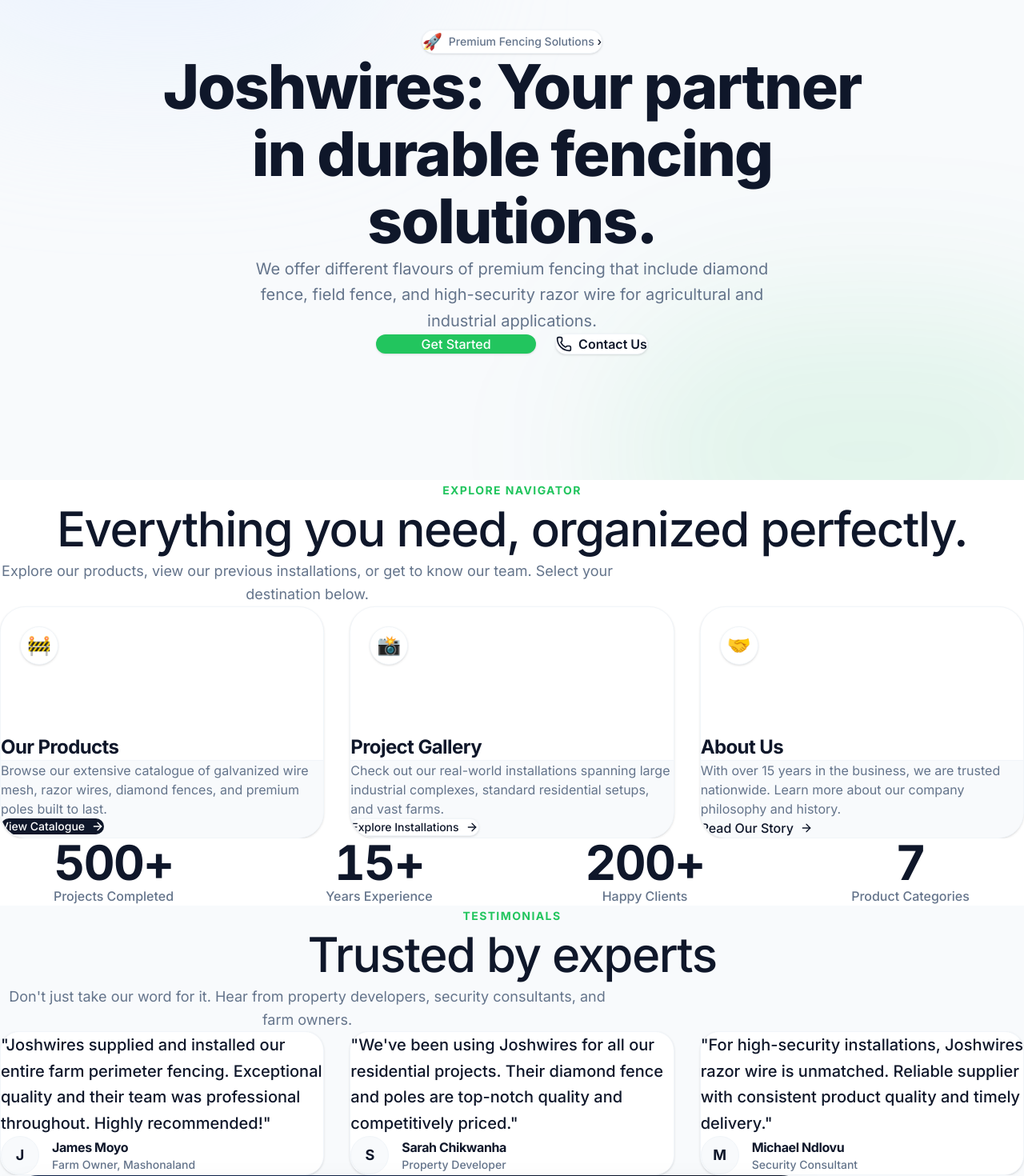
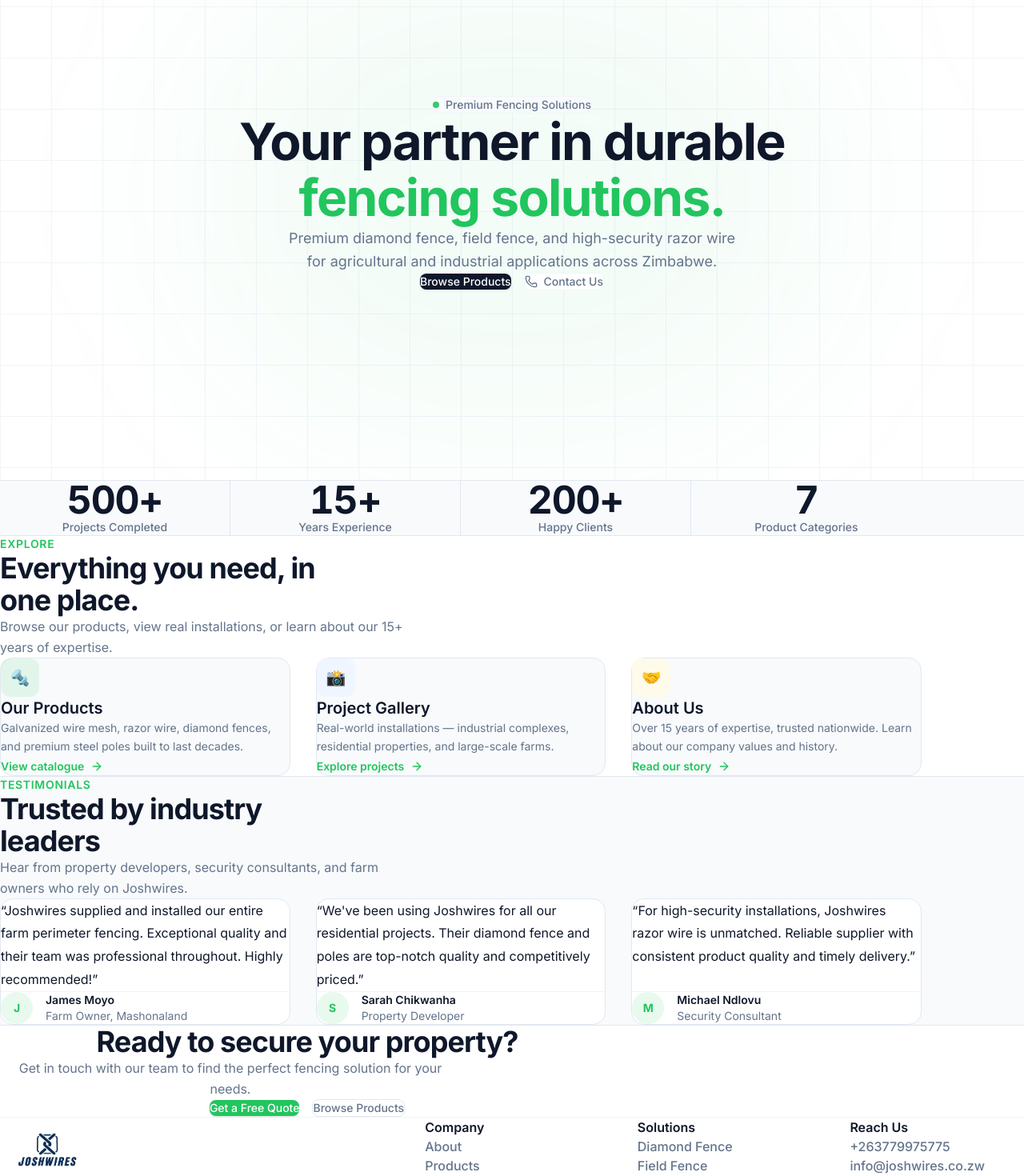
Before and after one commit to tinoe0404/job-wires, a Next.js app: page / in a window 1280 px wide. Shown: the part 120-1590 px from the top of the page at 80% size. Built offline with nearby package versions, Linux system fonts and the light colour scheme.

Commit message:
refactor: redesign hero section and testimonial cards with updated typography and layout styles

```diff
--- a/app/page.tsx
+++ b/app/page.tsx
@@ -1,162 +1,177 @@
 "use client";
 
-import Image from "next/image";
 import Link from "next/link";
 import { ArrowRight, Phone } from "lucide-react";
 import { stats, testimonials } from "@/lib/data";
-import SectionTitle from "@/components/SectionTitle";
-import StatsCounter from "@/components/StatsCounter";
 import TestimonialCard from "@/components/TestimonialCard";
 import CTABanner from "@/components/CTABanner";
 import FadeIn from "@/components/ui/FadeIn";
 
 export default function HomePage() {
   return (
-    <>
-      {/* ======================== HERO SECTION ======================== */}
-      <section className="relative min-h-[90vh] flex flex-col items-center justify-center pt-32 pb-20 overflow-hidden bg-[var(--color-surface-muted)]">
-        <div className="absolute top-[-20%] left-[-10%] w-[50%] h-[50%] bg-blue-100/40 rounded-full blur-[100px] pointer-events-none" />
-        <div className="absolute bottom-[-20%] right-[-10%] w-[50%] h-[50%] bg-[var(--color-accent)]/10 rounded-full blur-[100px] pointer-events-none" />
+    <div className="bg-white">
+      {/* ═══════════════════════ HERO ═══════════════════════ */}
+      <section className="relative min-h-[90vh] flex flex-col items-center justify-center pt-40 pb-32 overflow-hidden">
+        {/* Subtle grid background */}
+        <div className="absolute inset-0 bg-[linear-gradient(to_right,#f1f5f9_1px,transparent_1px),linear-gradient(to_bottom,#f1f5f9_1px,transparent_1px)] bg-[size:4rem_4rem] pointer-events-none" />
+        <div className="absolute top-1/2 left-1/2 -translate-x-1/2 -translate-y-1/2 w-[800px] h-[600px] bg-[var(--color-accent)]/5 rounded-full blur-[120px] pointer-events-none" />
 
-        <div className="max-w-5xl w-full mx-auto px-4 sm:px-6 lg:px-8 relative z-10 text-center flex flex-col items-center">
+        <div className="max-w-3xl w-full mx-auto px-6 relative z-10 text-center flex flex-col items-center">
           <FadeIn delay={0.1}>
-            <div className="inline-flex items-center gap-2 px-4 py-1.5 rounded-full bg-white border border-[var(--color-border)] mb-8 shadow-sm">
-              <span className="text-xl">🚀</span>
-              <span className="text-[var(--color-muted)] text-sm font-medium pr-1">
-                Premium Fencing Solutions <span className="text-[var(--color-primary)] ml-1">&rsaquo;</span>
-              </span>
+            <div className="inline-flex items-center gap-2 px-4 py-1.5 rounded-full bg-[var(--color-surface-muted)] border border-[var(--color-border)] mb-8">
+              <div className="w-2 h-2 rounded-full bg-[var(--color-accent)] animate-pulse" />
+              <span className="text-[var(--color-muted)] text-sm font-medium">Premium Fencing Solutions</span>
             </div>
           </FadeIn>
 
           <FadeIn delay={0.2}>
-            <h1 className="text-[clamp(2.5rem,6vw,5rem)] font-sans text-[var(--color-primary)] font-extrabold tracking-tight leading-[1.1] mb-6 max-w-4xl">
-              Joshwires: Your partner in durable fencing solutions.
+            <h1 className="text-[clamp(2.25rem,5vw,4.5rem)] font-sans text-[var(--color-primary)] font-bold tracking-tight leading-[1.1] mb-6">
+              Your partner in durable
+              <br />
+              <span className="text-[var(--color-accent)]">fencing solutions.</span>
             </h1>
           </FadeIn>
 
           <FadeIn delay={0.3}>
-            <p className="text-lg md:text-xl text-[var(--color-muted)] font-sans font-normal leading-relaxed max-w-2xl mx-auto mb-10">
-              We offer different flavours of premium fencing that include diamond fence, field fence, and high-security razor wire for agricultural and industrial applications.
+            <p className="text-lg text-[var(--color-muted)] font-sans leading-relaxed max-w-xl mx-auto mb-12">
+              Premium diamond fence, field fence, and high-security razor wire for agricultural and industrial applications across Zimbabwe.
             </p>
           </FadeIn>
 
-          <FadeIn delay={0.4} className="flex flex-col sm:flex-row items-center justify-center gap-6 mt-4">
+          <FadeIn delay={0.4} className="flex flex-col sm:flex-row items-center justify-center gap-4">
             <Link
               href="/products"
-              className="w-full sm:w-auto bg-[var(--color-accent)] text-white font-sans font-medium px-8 py-3.5 text-base rounded-full hover:bg-green-600 transition-colors shadow-sm min-w-[200px]"
+              className="bg-[var(--color-primary)] text-white font-sans font-medium px-7 py-3 text-sm rounded-lg hover:bg-slate-800 transition-colors shadow-sm"
             >
-              Get Started
+              Browse Products
             </Link>
             <Link
               href="/contact"
-              className="w-full sm:w-auto text-[var(--color-primary)] bg-white border border-[var(--color-border)] font-sans font-semibold px-4 py-3.5 text-base rounded-full hover:border-slate-400 hover:shadow-sm shadow-sm transition-all flex items-center justify-center gap-2"
+              className="text-[var(--color-muted)] bg-white border border-[var(--color-border)] font-sans font-medium px-7 py-3 text-sm rounded-lg hover:border-slate-300 hover:text-[var(--color-primary)] transition-all flex items-center gap-2"
             >
-              <Phone className="w-5 h-5" />
+              <Phone className="w-4 h-4" />
               Contact Us
             </Link>
           </FadeIn>
         </div>
-
       </section>
 
-      {/* ======================== PORTAL COMPRESSION SECTION ======================== */}
-      <section className="py-24 sm:py-32 bg-white relative overflow-hidden">
-        <div className="max-w-7xl mx-auto px-4 sm:px-6 lg:px-8">
-          <SectionTitle
-            badge="EXPLORE NAVIGATOR"
-            title="Everything you need, organized perfectly."
-            subtitle="Explore our products, view our previous installations, or get to know our team. Select your destination below."
-          />
-
-          <div className="grid grid-cols-1 md:grid-cols-3 gap-8 mt-16">
-
-            {/* Products Portal */}
-            <FadeIn delay={0.1} className="flex flex-col h-full bg-[var(--color-surface-muted)] rounded-[2rem] border border-[var(--color-border)] hover:border-slate-300 transition-colors shadow-sm overflow-hidden group">
-              <div className="relative h-48 bg-white border-b border-[var(--color-border)] p-6 flex flex-col justify-end">
-                <div className="absolute top-6 left-6 w-12 h-12 rounded-full bg-white shadow-sm border border-[var(--color-border)] flex items-center justify-center">
-                  <span className="text-2xl">🚧</span>
-                </div>
-                <h3 className="text-2xl font-sans font-bold text-[var(--color-primary)] tracking-tight">Our Products</h3>
-              </div>
-              <div className="p-8 flex flex-col flex-grow">
-                <p className="text-[var(--color-muted)] text-base mb-8">
-                  Browse our extensive catalogue of galvanized wire mesh, razor wires, diamond fences, and premium poles built to last.
+      {/* ═══════════════════════ STATS STRIP ═══════════════════════ */}
+      <section className="border-y border-slate-200 bg-[var(--color-surface-muted)]">
+        <div className="max-w-6xl mx-auto px-6">
+          <div className="grid grid-cols-2 lg:grid-cols-4">
+            {stats.map((stat, index) => (
+              <FadeIn
+                key={stat.id}
+                delay={index * 0.05}
+                className={`py-14 lg:py-16 text-center ${
+                  index < stats.length - 1 ? "border-r border-slate-200" : ""
+                }`}
+              >
+                <p className="text-4xl md:text-5xl font-sans font-bold text-[var(--color-primary)] tracking-tight tabular-nums mb-2">
+                  {stat.value.toLocaleString()}{stat.suffix}
                 </p>
-                <Link href="/products" className="mt-auto inline-flex items-center gap-2 text-white bg-[var(--color-primary)] px-6 py-3 rounded-full font-sans font-medium text-sm hover:bg-slate-800 transition-colors w-fit">
-                  View Catalogue <ArrowRight className="w-4 h-4" />
-                </Link>
-              </div>
-            </FadeIn>
-
-            {/* Gallery Portal */}
-            <FadeIn delay={0.2} className="flex flex-col h-full bg-[var(--color-surface-muted)] rounded-[2rem] border border-[var(--color-border)] hover:border-slate-300 transition-colors shadow-sm overflow-hidden group">
-              <div className="relative h-48 bg-white border-b border-[var(--color-border)] p-6 flex flex-col justify-end">
-                <div className="absolute top-6 left-6 w-12 h-12 rounded-full bg-white shadow-sm border border-[var(--color-border)] flex items-center justify-center">
-                  <span className="text-2xl">📸</span>
-                </div>
-                <h3 className="text-2xl font-sans font-bold text-[var(--color-primary)] tracking-tight">Project Gallery</h3>
-              </div>
-              <div className="p-8 flex flex-col flex-grow">
-                <p className="text-[var(--color-muted)] text-base mb-8">
-                  Check out our real-world installations spanning large industrial complexes, standard residential setups, and vast farms.
-                </p>
-                <Link href="/gallery" className="mt-auto inline-flex items-center gap-2 text-[var(--color-primary)] bg-white border border-[var(--color-border)] px-6 py-3 rounded-full font-sans font-medium text-sm hover:border-slate-400 transition-colors w-fit shadow-sm">
-                  Explore Installations <ArrowRight className="w-4 h-4" />
-                </Link>
-              </div>
-            </FadeIn>
-
-            {/* About Portal */}
-            <FadeIn delay={0.3} className="flex flex-col h-full bg-[var(--color-surface-muted)] rounded-[2rem] border border-[var(--color-border)] hover:border-slate-300 transition-colors shadow-sm overflow-hidden group">
-              <div className="relative h-48 bg-white border-b border-[var(--color-border)] p-6 flex flex-col justify-end">
-                <div className="absolute top-6 left-6 w-12 h-12 rounded-full bg-white shadow-sm border border-[var(--color-border)] flex items-center justify-center">
-                  <span className="text-2xl">🤝</span>
-                </div>
-                <h3 className="text-2xl font-sans font-bold text-[var(--color-primary)] tracking-tight">About Us</h3>
-              </div>
-              <div className="p-8 flex flex-col flex-grow">
-                <p className="text-[var(--color-muted)] text-base mb-8">
-                  With over 15 years in the business, we are trusted nationwide. Learn more about our company philosophy and history.
-                </p>
-                <Link href="/about" className="mt-auto inline-flex items-center gap-2 text-[var(--color-primary)] font-sans font-medium hover:text-[var(--color-accent)] transition-colors w-fit">
-                  Read Our Story <ArrowRight className="w-4 h-4 transform group-hover:translate-x-1 transition-transform" />
-                </Link>
-              </div>
-            </FadeIn>
-
+                <p className="text-sm text-[var(--color-muted)] font-medium">{stat.label}</p>
+              </FadeIn>
+            ))}
           </div>
         </div>
       </section>
 
-      {/* ======================== STATS ======================== */}
-      <StatsCounter stats={stats} />
+      {/* ═══════════════════════ NAVIGATE ═══════════════════════ */}
+      <section className="py-32 lg:py-40 bg-white">
+        <div className="max-w-6xl mx-auto px-6">
+          <FadeIn className="mb-20">
+            <p className="text-sm font-semibold text-[var(--color-accent)] tracking-wider uppercase mb-4">Explore</p>
+            <h2 className="text-3xl md:text-4xl font-sans font-bold text-[var(--color-primary)] tracking-tight mb-5 max-w-md">
+              Everything you need, in one place.
+            </h2>
+            <p className="text-[var(--color-muted)] text-base max-w-lg leading-relaxed">
+              Browse our products, view real installations, or learn about our 15+ years of expertise.
+            </p>
+          </FadeIn>
 
-      {/* ======================== TESTIMONIALS ======================== */}
-      <section className="py-24 sm:py-32 bg-[var(--color-surface-muted)]">
-        <div className="max-w-7xl mx-auto px-4 sm:px-6 lg:px-8">
-          <SectionTitle
-            badge="TESTIMONIALS"
-            title="Trusted by experts"
-            subtitle="Don't just take our word for it. Hear from property developers, security consultants, and farm owners."
-          />
+          <div className="grid grid-cols-1 md:grid-cols-3 gap-8">
+            {/* Products */}
+            <FadeIn delay={0.1}>
+              <Link href="/products" className="group block h-full">
+                <div className="h-full bg-[var(--color-surface-muted)] rounded-2xl border border-slate-200 p-10 hover:border-slate-300 hover:shadow-xl transition-all duration-300">
+                  <div className="w-12 h-12 rounded-xl bg-[var(--color-accent)]/10 flex items-center justify-center mb-8">
+                    <span className="text-xl">🔩</span>
+                  </div>
+                  <h3 className="text-xl font-sans font-semibold text-[var(--color-primary)] mb-3">Our Products</h3>
+                  <p className="text-[var(--color-muted)] text-sm leading-relaxed mb-8">
+                    Galvanized wire mesh, razor wire, diamond fences, and premium steel poles built to last decades.
+                  </p>
+                  <span className="inline-flex items-center gap-2 text-sm font-semibold text-[var(--color-accent)] group-hover:gap-3 transition-all">
+                    View catalogue <ArrowRight className="w-4 h-4" />
+                  </span>
+                </div>
+              </Link>
+            </FadeIn>
 
-          <div className="flex md:grid md:grid-cols-3 gap-6 md:gap-8 overflow-x-auto snap-x snap-mandatory pb-8 md:pb-0 hide-scrollbar mt-16 -mx-4 px-4 sm:mx-0 sm:px-0 scroll-pl-4 sm:scroll-pl-0">
-            {testimonials.map((testimonial, index) => (
-              <div key={testimonial.id} className="min-w-[85vw] sm:min-w-[60vw] md:min-w-0 snap-center md:snap-align-none pb-4">
-                <TestimonialCard
-                  testimonial={testimonial}
-                  index={index}
-                />
-              </div>
-            ))}
-            {/* Edge spacer for mobile strict peaking */}
-            <div className="min-w-[10vw] flex-shrink-0 md:hidden" aria-hidden="true" />
+            {/* Gallery */}
+            <FadeIn delay={0.15}>
+              <Link href="/gallery" className="group block h-full">
+                <div className="h-full bg-[var(--color-surface-muted)] rounded-2xl border border-slate-200 p-10 hover:border-slate-300 hover:shadow-xl transition-all duration-300">
+                  <div className="w-12 h-12 rounded-xl bg-blue-50 flex items-center justify-center mb-8">
+                    <span className="text-xl">📸</span>
+                  </div>
+                  <h3 className="text-xl font-sans font-semibold text-[var(--color-primary)] mb-3">Project Gallery</h3>
+                  <p className="text-[var(--color-muted)] text-sm leading-relaxed mb-8">
+                    Real-world installations — industrial complexes, residential properties, and large-scale farms.
+                  </p>
+                  <span className="inline-flex items-center gap-2 text-sm font-semibold text-[var(--color-accent)] group-hover:gap-3 transition-all">
+                    Explore projects <ArrowRight className="w-4 h-4" />
+                  </span>
+                </div>
+              </Link>
+            </FadeIn>
+
+            {/* About */}
+            <FadeIn delay={0.2}>
+              <Link href="/about" className="group block h-full">
+                <div className="h-full bg-[var(--color-surface-muted)] rounded-2xl border border-slate-200 p-10 hover:border-slate-300 hover:shadow-xl transition-all duration-300">
+                  <div className="w-12 h-12 rounded-xl bg-amber-50 flex items-center justify-center mb-8">
+                    <span className="text-xl">🤝</span>
+                  </div>
+                  <h3 className="text-xl font-sans font-semibold text-[var(--color-primary)] mb-3">About Us</h3>
+                  <p className="text-[var(--color-muted)] text-sm leading-relaxed mb-8">
+                    Over 15 years of expertise, trusted nationwide. Learn about our company values and history.
+                  </p>
+                  <span className="inline-flex items-center gap-2 text-sm font-semibold text-[var(--color-accent)] group-hover:gap-3 transition-all">
+                    Read our story <ArrowRight className="w-4 h-4" />
+                  </span>
+                </div>
+              </Link>
+            </FadeIn>
           </div>
         </div>
       </section>
 
-      {/* ======================== CTA BANNER ======================== */}
+      {/* ═══════════════════════ TESTIMONIALS ═══════════════════════ */}
+      <section className="py-32 lg:py-40 bg-[var(--color-surface-muted)] border-y border-slate-200">
+        <div className="max-w-6xl mx-auto px-6">
+          <FadeIn className="mb-20">
+            <p className="text-sm font-semibold text-[var(--color-accent)] tracking-wider uppercase mb-4">Testimonials</p>
+            <h2 className="text-3xl md:text-4xl font-sans font-bold text-[var(--color-primary)] tracking-tight mb-5 max-w-md">
+              Trusted by industry leaders
+            </h2>
+            <p className="text-[var(--color-muted)] text-base max-w-lg leading-relaxed">
+              Hear from property developers, security consultants, and farm owners who rely on Joshwires.
+            </p>
+          </FadeIn>
+
+          <div className="grid grid-cols-1 md:grid-cols-3 gap-8">
+            {testimonials.map((testimonial, index) => (
+              <TestimonialCard key={testimonial.id} testimonial={testimonial} index={index} />
+            ))}
+          </div>
+        </div>
+      </section>
+
+      {/* ═══════════════════════ CTA ═══════════════════════ */}
       <CTABanner />
-    </>
+    </div>
   );
 }
--- a/components/CTABanner.tsx
+++ b/components/CTABanner.tsx
@@ -1,7 +1,6 @@
 "use client";
 
 import Link from "next/link";
-import { ArrowRight } from "lucide-react";
 import FadeIn from "@/components/ui/FadeIn";
 
 interface CTABannerProps {
@@ -12,32 +11,32 @@
 
 export default function CTABanner({ title, subtitle, buttonText }: CTABannerProps = {}) {
   return (
-    <section className="py-24 sm:py-32 bg-[var(--color-surface-muted)] relative px-4">
-      <div className="max-w-5xl mx-auto relative z-10">
-        <div className="relative flex flex-col items-center text-center p-12 md:p-24 rounded-[3rem] overflow-hidden bg-[var(--color-primary)] shadow-2xl">
-          {/* Decorative faint glow inside */}
-          <div className="absolute top-[-50%] left-[-20%] w-[80%] h-[150%] bg-blue-500/20 rounded-full blur-[120px] pointer-events-none" />
-
+    <section className="py-32 lg:py-40 bg-white">
+      <div className="max-w-3xl mx-auto px-6 text-center">
         <FadeIn>
-            <h2 className="text-4xl md:text-5xl lg:text-5xl font-sans font-bold text-white tracking-tight mb-6 leading-tight max-w-2xl mx-auto">
-              {title || "Ready to secure your project at full speed?"}
+          <h2 className="text-3xl md:text-4xl font-sans font-bold text-[var(--color-primary)] tracking-tight mb-5">
+            {title || "Ready to secure your property?"}
           </h2>
         </FadeIn>
         <FadeIn delay={0.1}>
-            <p className="text-lg md:text-xl text-slate-300 font-sans font-medium leading-relaxed max-w-2xl mx-auto mb-10">
-              {subtitle || "Get in touch with our team of technical experts to find the exact fencing specifications for your requirements today."}
+          <p className="text-[var(--color-muted)] text-base leading-relaxed max-w-xl mx-auto mb-10">
+            {subtitle || "Get in touch with our team to find the perfect fencing solution for your needs."}
           </p>
         </FadeIn>
-
-          <FadeIn delay={0.2} className="flex flex-col sm:flex-row gap-4 w-full sm:w-auto">
+        <FadeIn delay={0.2} className="flex flex-col sm:flex-row items-center justify-center gap-4">
           <Link
             href="/contact"
-              className="bg-[var(--color-accent)] text-white font-sans font-medium px-10 py-4 text-base rounded-full hover:bg-green-600 transition-all shadow-lg flex items-center justify-center gap-2 group"
+            className="bg-[var(--color-accent)] text-white font-sans font-medium px-8 py-3.5 text-sm rounded-lg hover:bg-green-600 transition-colors shadow-sm"
           >
-              {buttonText || "Get Started Now"}
+            {buttonText || "Get a Free Quote"}
+          </Link>
+          <Link
+            href="/products"
+            className="text-[var(--color-muted)] bg-white border border-slate-200 font-sans font-medium px-8 py-3.5 text-sm rounded-lg hover:border-slate-300 hover:text-[var(--color-primary)] transition-all"
+          >
+            Browse Products
           </Link>
         </FadeIn>
-        </div>
       </div>
     </section>
   );
--- a/components/TestimonialCard.tsx
+++ b/components/TestimonialCard.tsx
@@ -12,21 +12,21 @@
   return (
     <FadeIn
       delay={index * 0.1}
-      className="group relative bg-white border border-[var(--color-border)] p-8 md:p-10 transition-transform duration-300 h-full rounded-3xl flex flex-col shadow-sm hover:shadow-md hover:-translate-y-1"
+      className="bg-white border border-slate-200 p-10 h-full rounded-2xl flex flex-col hover:border-slate-300 hover:shadow-xl transition-all duration-300"
     >
-      {/* Content */}
-      <p className="text-[var(--color-primary)] text-lg md:text-xl font-medium font-sans leading-relaxed mb-8">
-        "{testimonial.content}"
+      {/* Quote */}
+      <p className="text-[var(--color-primary)] text-base font-sans leading-[1.8] mb-10 flex-grow">
+        &ldquo;{testimonial.content}&rdquo;
       </p>
 
       {/* Author */}
-      <div className="mt-auto pt-6 flex items-center gap-4">
-        <div className="w-12 h-12 rounded-full bg-[var(--color-surface-muted)] flex items-center justify-center font-bold text-[var(--color-primary)] border border-[var(--color-border)] text-lg">
+      <div className="flex items-center gap-4 pt-8 border-t border-slate-100">
+        <div className="w-10 h-10 rounded-full bg-[var(--color-accent)]/10 flex items-center justify-center font-bold text-[var(--color-accent)] text-sm flex-shrink-0">
           {testimonial.name.charAt(0)}
         </div>
         <div>
-          <p className="text-[var(--color-primary)] font-sans font-bold tracking-tight">{testimonial.name}</p>
-          <p className="text-[var(--color-muted)] font-sans text-sm font-medium">{testimonial.role}</p>
+          <p className="text-[var(--color-primary)] font-sans font-semibold text-sm">{testimonial.name}</p>
+          <p className="text-[var(--color-muted)] font-sans text-sm">{testimonial.role}</p>
         </div>
       </div>
     </FadeIn>
```
Lines whose indentation alone changed are shown as unchanged.
